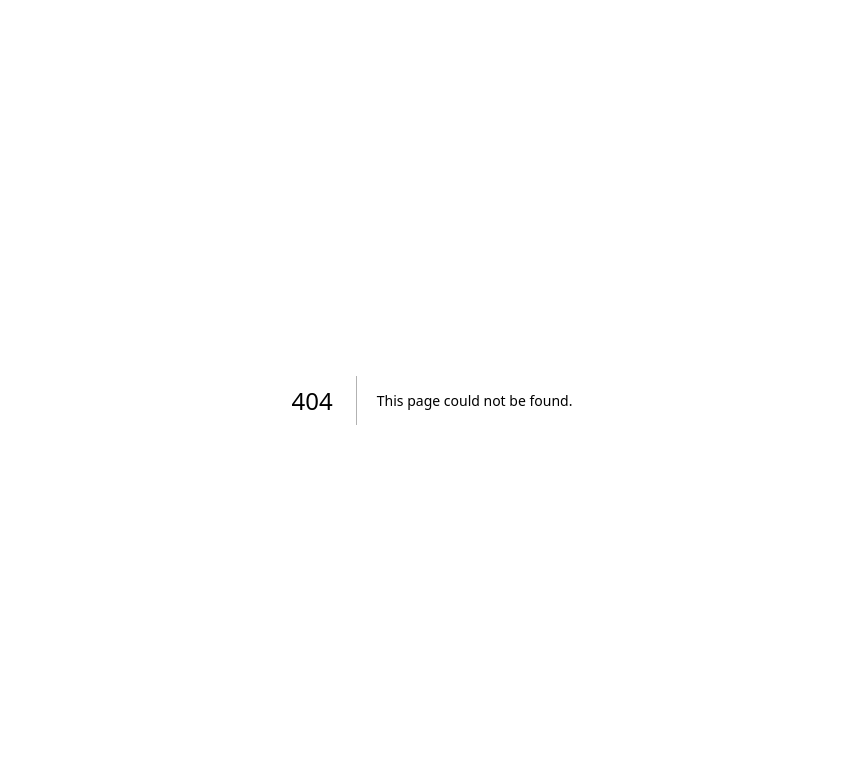
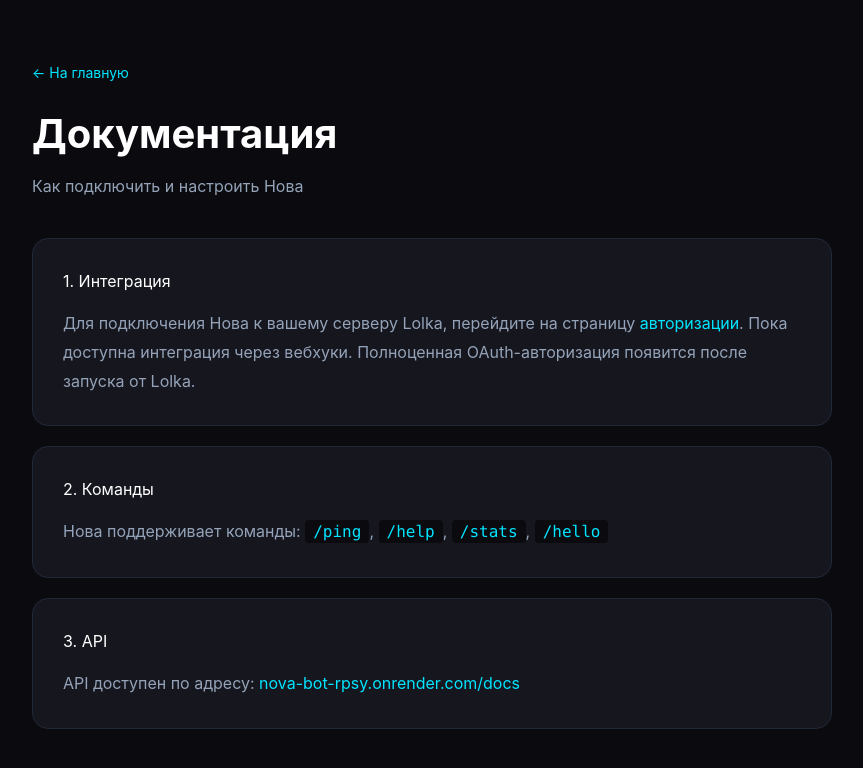
Before and after one commit to R4YDMOND/nova-bot, a Next.js app in the folder frontend/: page /docs in a window 1280 px wide. Before the commit this address had no page. Shown: the top 768 px of the page, without its empty margins (208-1071 px from the left). Built offline with nearby package versions, Linux system fonts and the light colour scheme.

Commit message:
Add docs page.tsx

```diff
--- /dev/null
+++ b/frontend/src/app/docs/page.tsx
@@ -0,0 +1,35 @@
+"use client"
+
+export default function DocsPage() {
+  return (
+    <div style={{ minHeight: '100vh', background: '#0A0A0F', padding: '60px 20px' }}>
+      <div style={{ maxWidth: '800px', margin: '0 auto' }}>
+        <a href="/" style={{ color: '#00E5FF', textDecoration: 'none', fontSize: '14px' }}>← На главную</a>
+        <h1 style={{ fontSize: '40px', fontWeight: 'bold', color: '#FFFFFF', marginTop: '20px', marginBottom: '10px' }}>Документация</h1>
+        <p style={{ color: '#94A3B8', marginBottom: '40px' }}>Как подключить и настроить Нова</p>
+
+        <div style={{ background: '#16161F', borderRadius: '16px', padding: '30px', marginBottom: '20px', border: '1px solid #1F2937' }}>
+          <h2 style={{ color: '#FFFFFF', marginBottom: '16px' }}>1. Интеграция</h2>
+          <p style={{ color: '#94A3B8', lineHeight: '1.8' }}>
+            Для подключения Нова к вашему серверу Lolka, перейдите на страницу <a href="/login" style={{ color: '#00E5FF' }}>авторизации</a>.
+            Пока доступна интеграция через вебхуки. Полноценная OAuth-авторизация появится после запуска от Lolka.
+          </p>
+        </div>
+
+        <div style={{ background: '#16161F', borderRadius: '16px', padding: '30px', marginBottom: '20px', border: '1px solid #1F2937' }}>
+          <h2 style={{ color: '#FFFFFF', marginBottom: '16px' }}>2. Команды</h2>
+          <p style={{ color: '#94A3B8', lineHeight: '1.8' }}>
+            Нова поддерживает команды: <code style={{ background: '#0A0A0F', padding: '2px 8px', borderRadius: '4px', color: '#00E5FF' }}>/ping</code>, <code style={{ background: '#0A0A0F', padding: '2px 8px', borderRadius: '4px', color: '#00E5FF' }}>/help</code>, <code style={{ background: '#0A0A0F', padding: '2px 8px', borderRadius: '4px', color: '#00E5FF' }}>/stats</code>, <code style={{ background: '#0A0A0F', padding: '2px 8px', borderRadius: '4px', color: '#00E5FF' }}>/hello</code>
+          </p>
+        </div>
+
+        <div style={{ background: '#16161F', borderRadius: '16px', padding: '30px', marginBottom: '20px', border: '1px solid #1F2937' }}>
+          <h2 style={{ color: '#FFFFFF', marginBottom: '16px' }}>3. API</h2>
+          <p style={{ color: '#94A3B8', lineHeight: '1.8' }}>
+            API доступен по адресу: <a href="https://nova-bot-rpsy.onrender.com/docs" target="_blank" style={{ color: '#00E5FF' }}>nova-bot-rpsy.onrender.com/docs</a>
+          </p>
+        </div>
+      </div>
+    </div>
+  )
+}
```
